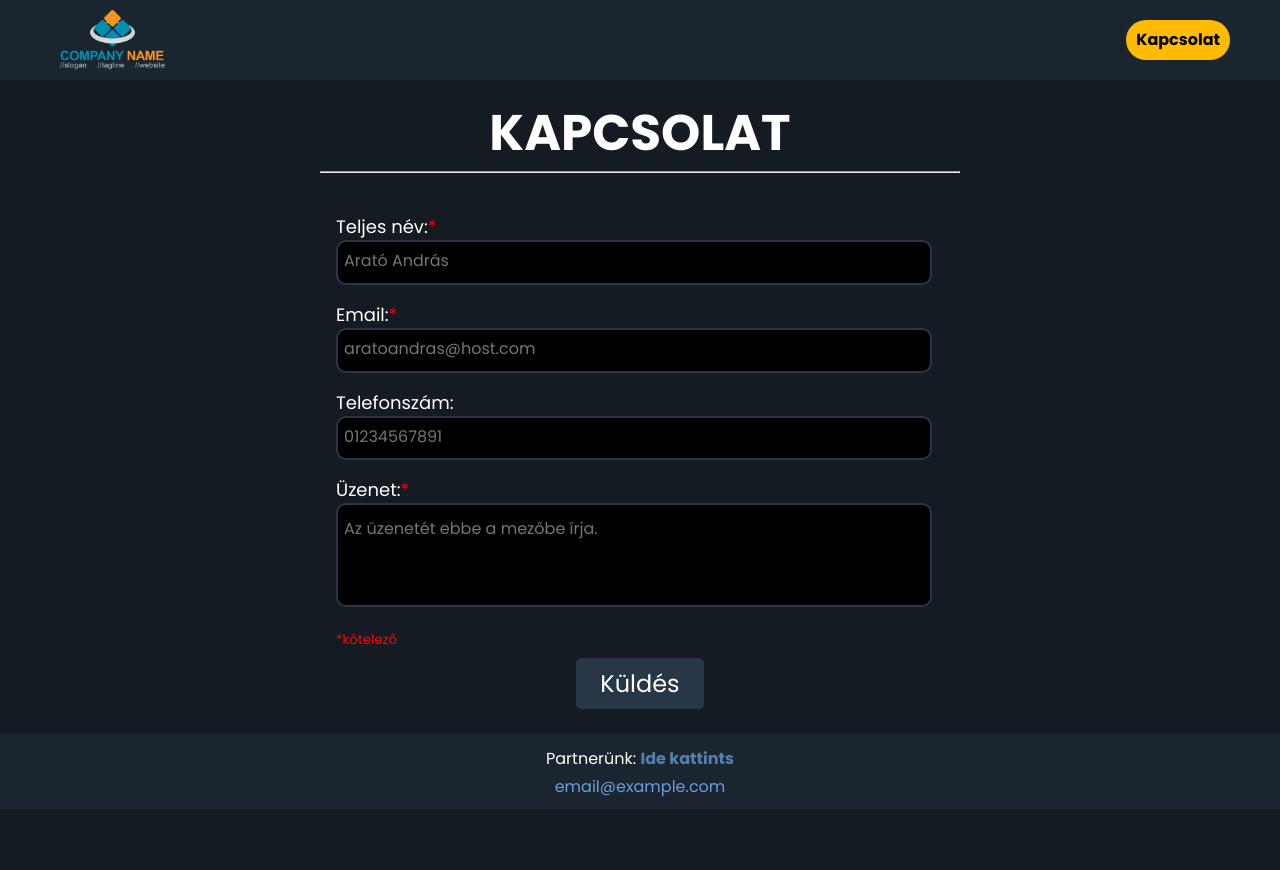
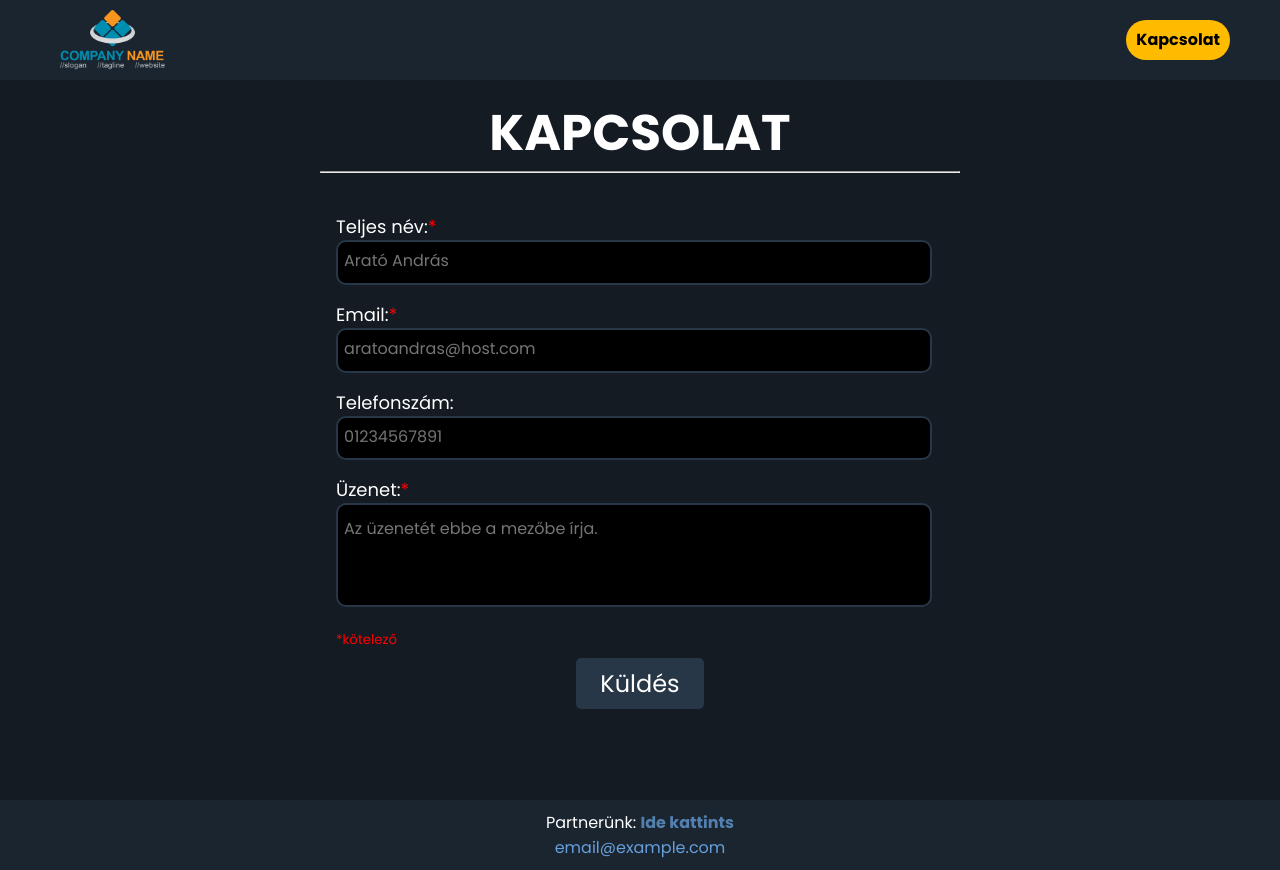
Before and after one commit to bencenyaka/web_services, a PHP site: page /beadando/kapcsolat.php in a window 1280 px wide. Before the commit the page ends 809 px from the top, so only its background shows below. Run offline with PHP 8.4, Linux system fonts and the light colour scheme.

Commit message:
Add files via upload

```diff
--- a/res/style.css
+++ b/res/style.css
@@ -310,7 +310,7 @@ section{
 /* 5.rész */
 
 #kapcsolat{
-    height: 100%;
+    height: 100vh;
     background-color: #141b23;
     padding-top: 12vh;
 }
@@ -418,7 +418,6 @@ section{
 /* footer */
 
 footer{
-    height: 100%;
     margin: 10px 0;
     color: #fff;
 }
@@ -432,7 +431,6 @@ footer .kapcsolat-container{
 
 footer .kapcsolat-container .partner{
     width: 100%;
-    padding: 3px;
 }
 
 footer .kapcsolat-container .partner a{
```
